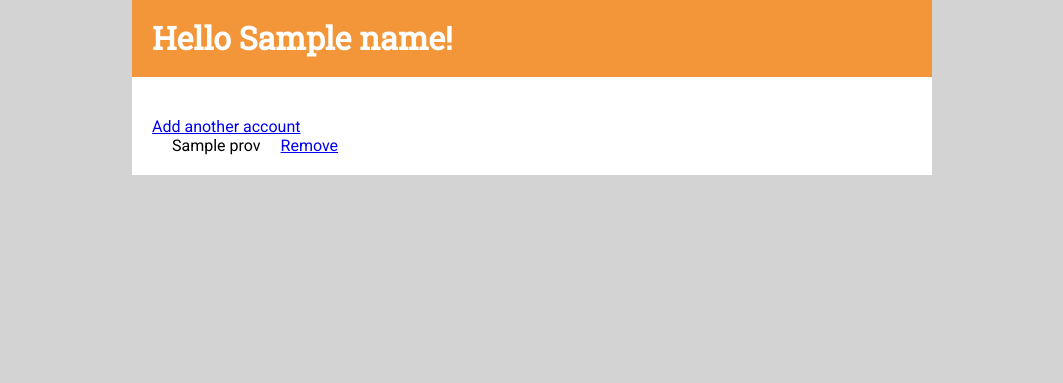
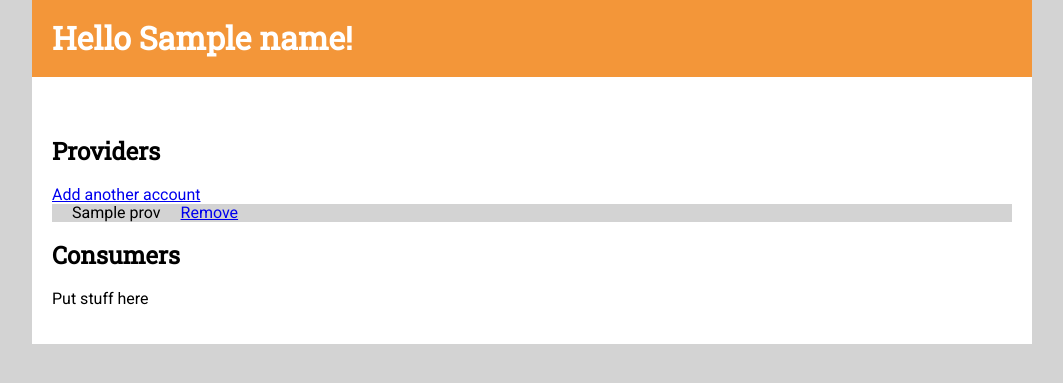
Before and after one commit to OAuthHub/OAuthHub, a Flask app: template templates/user.html in a window 1280 px wide. Shown: the top 383 px of the page, without its empty margins (108-1171 px from the left). Run offline with Flask 2, Linux system fonts and the light colour scheme; the template is opened without the code that fills it: most values are stand-ins (such as "Sample title", 1, 10 or a date in 2020); some libraries are stand-ins or nearby versions.

Commit message:
Use alternating row colours to show users' SPs.

```diff
--- a/static/base.css
+++ b/static/base.css
@@ -3,8 +3,13 @@ body {
     background-color: lightgrey;
 }
 
+h1, h2, h3, h4, h5, h6 {
+    font-family: 'Roboto Slab', serif;
+}
+
 #super-container {
-    max-width: 800px;
+    width: 100%;
+    max-width: 1000px;
     margin: auto;
     background-color: white;
 }
@@ -12,7 +17,6 @@ body {
 .page-title {
     padding: 20px;
     margin-top: 0;
-    font-family: 'Roboto Slab', serif;
     color: white;
     background-color: #F39639;
 }
--- a/static/providers.css
+++ b/static/providers.css
@@ -1,5 +1,10 @@
 .provider {
     display: flex;
+    flex-wrap: wrap;
+}
+
+.provider.odd {
+    background-color: lightgrey;
 }
 
 .provider-name, .provider-remove {
--- a/templates/user.html
+++ b/templates/user.html
@@ -10,15 +10,19 @@
 
 {% block content %}
     <!-- User id: {{ user_id }} -->
+    <h2>Providers</h2>
     <div>
         <a href="{{ url_for('login_options') }}">Add another account</a>
     </div>
     <div class='provider-container'>
         {% for sp in providers %}
-            <div class='provider'>
+            <div class='provider {{ loop.cycle('odd', 'even') }}'>
                 <div class='provider-name'>{{ sp.sp_class_name }}</div>
                 <div class='provider-remove'><a href='/user/providers/remove/{{ sp.id }}'>Remove</a></div>
             </div>
         {% endfor %}
     </div>
+
+    <h2>Consumers</h2>
+    <p>Put stuff here</p>
 {% endblock %}
```
